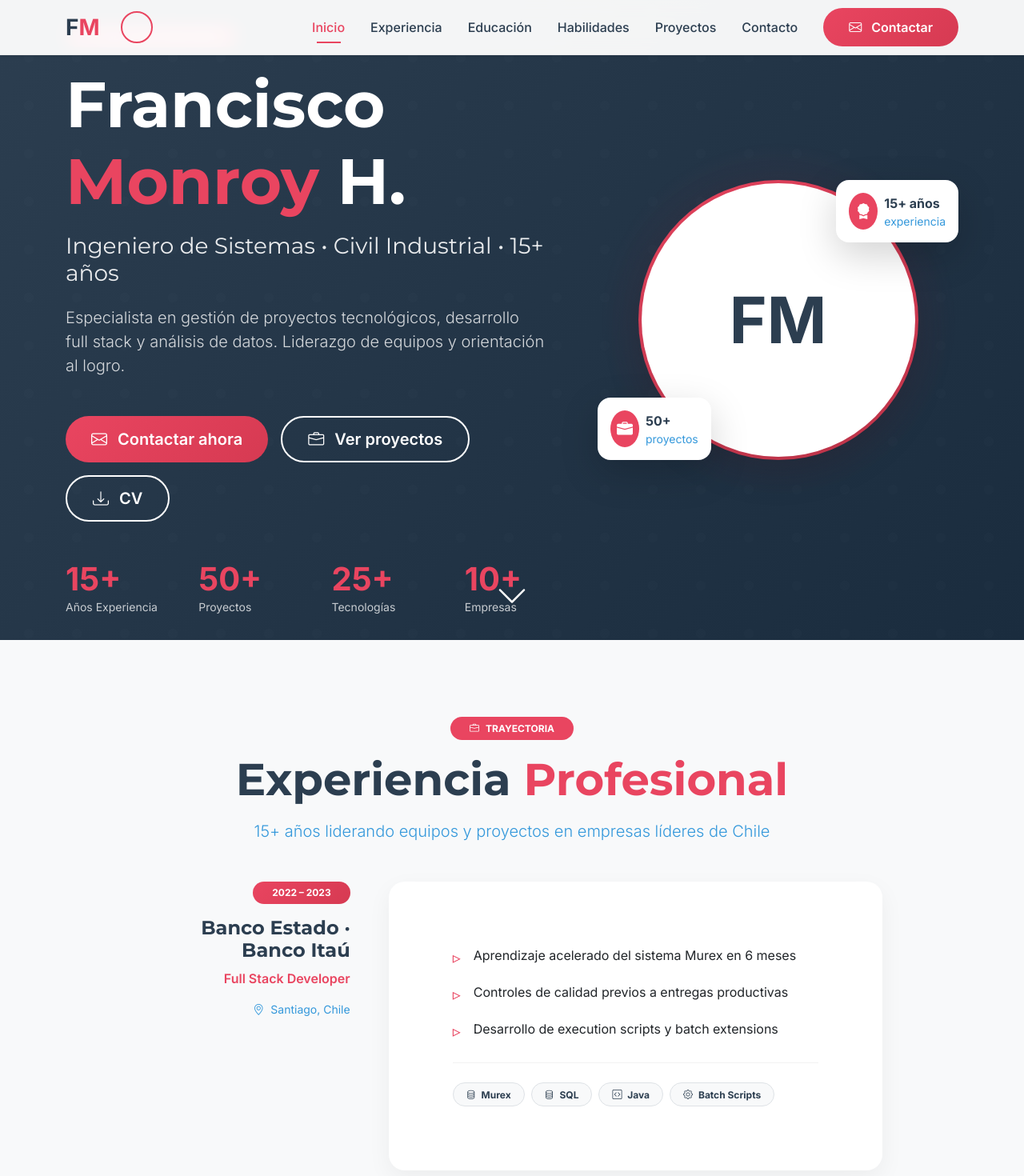
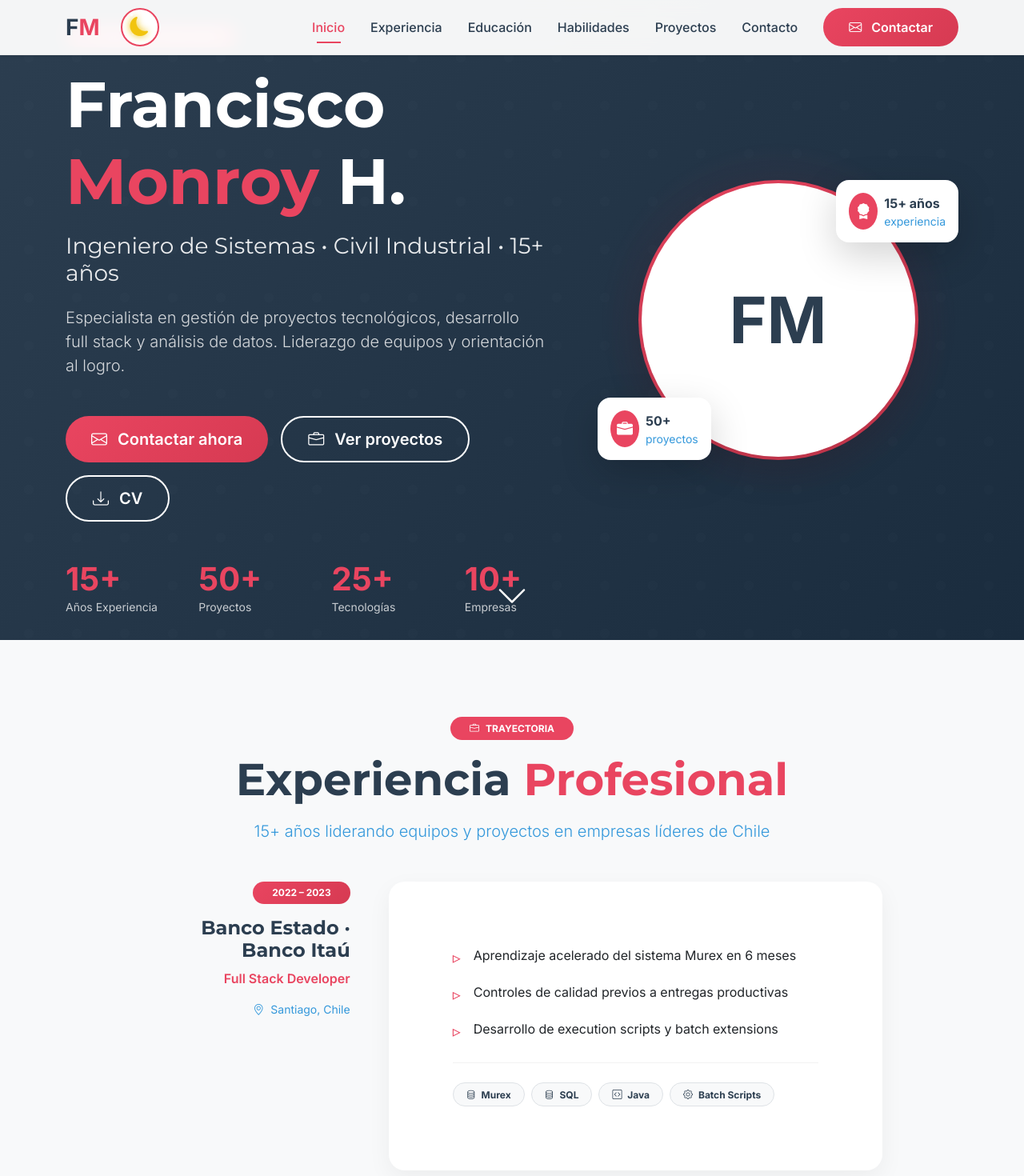
Before and after one commit to fmonroy75/fmonroy-vue, a Vue app: page / in a window 1280 px wide. Shown: the top 1470 px of the page at 80% size. Built offline with nearby package versions, Linux system fonts and the light colour scheme.

Commit message:
mejoras claro oscuro

```diff
--- a/src/assets/styles/main.scss
+++ b/src/assets/styles/main.scss
@@ -2,7 +2,7 @@
 $primary: #1a1a2e;
 $secondary: #16213e;
 $accent: #0f3460;
-$gold: #e94560;
+$gold: #03043b;
 $light: #f1f5f9;
 $dark: #0d1117;
 
--- a/src/components/EducationSection.vue
+++ b/src/components/EducationSection.vue
@@ -70,7 +70,7 @@
                     <p class="text-secondary small mb-0">
                       <i class="bi bi-geo-alt me-1"></i>{{ course.location }}
                     </p>
-                    <span class="badge bg-accent bg-opacity-10 text-accent px-3 py-1 rounded-pill mt-2">
+                    <span class="badge bg-accent bg-opacity-10  text-white px-3 py-1 rounded-pill mt-2">
                       {{ course.category }}
                     </span>
                   </div>
--- a/src/components/ThemeToggle.vue
+++ b/src/components/ThemeToggle.vue
@@ -1,25 +1,25 @@
 <template>
   <button @click="toggleTheme"
-          class="theme-toggle-btn position-relative overflow-hidden"
+          class="theme-toggle-btn"
           :aria-label="themeText"
           :title="themeText">
 
-    <!-- Efecto de brillo -->
-    <span class="shine-effect"></span>
+    <!-- Sol (modo claro) -->
+    <div v-if="!isDark" class="icon-wrapper">
+      <i class="bi bi-sun-fill sun-icon"></i>
+      <span class="sun-rays"></span>
 
-    <!-- Icono animado -->
-    <transition name="theme-icon" mode="out-in">
-      <i :key="themeIcon"
-         :class="['bi', themeIcon, 'fs-5']">
-      </i>
-    </transition>
+    </div>
 
-    <!-- Indicador de estado -->
-    <span class="position-absolute top-0 start-100 translate-middle p-1
-                 rounded-circle status-indicator"
-          :class="isDark ? 'bg-accent' : 'bg-secondary'">
-      <span class="visually-hidden">{{ themeText }}</span>
-    </span>
+    <!-- Luna (modo oscuro) -->
+    <div v-else class="icon-wrapper">
+      <i class="bi bi-moon-fill moon-icon"></i>
+      <span class="stars">
+        <span class="star"></span>
+        <span class="star"></span>
+        <span class="star"></span>
+      </span>
+    </div>
   </button>
 </template>
 
@@ -33,19 +33,17 @@ const toggleTheme = () => {
   themeStore.toggleTheme()
 }
 
-const themeIcon = computed(() => themeStore.themeIcon)
-const themeText = computed(() => themeStore.themeText)
 const isDark = computed(() => themeStore.isDark)
+const themeText = computed(() => isDark.value ? 'Modo claro' : 'Modo oscuro')
 </script>
 
 <style scoped>
 .theme-toggle-btn {
-  width: 40px;
-  height: 40px;
+  width: 48px;
+  height: 48px;
   border-radius: 50%;
-  border: 2px solid #E94560;
-  background: transparent;
-  color: #2C3E50;
+  border: 2px solid #e94560;
+  background: white;
   cursor: pointer;
   position: relative;
   display: flex;
@@ -57,78 +55,150 @@ const isDark = computed(() => themeStore.isDark)
 }
 
 [data-bs-theme="dark"] .theme-toggle-btn {
-  border-color: #FF6B8B;
-  color: #FF6B8B;
+  background: #1e293b;
+  border-color: #ff6b8b;
 }
 
+.icon-wrapper {
+  position: relative;
+  width: 100%;
+  height: 100%;
+  display: flex;
+  align-items: center;
+  justify-content: center;
+}
+
+/* Sol */
+.sun-icon {
+  font-size: 28px;
+  color: #f39c12;
+  animation: pulse 2s ease-in-out infinite;
+}
+
+.sun-rays {
+  position: absolute;
+  top: 50%;
+  left: 50%;
+  width: 100%;
+  height: 100%;
+  transform: translate(-50%, -50%);
+  pointer-events: none;
+}
+
+.sun-rays::before {
+  content: '';
+  position: absolute;
+  top: 50%;
+  left: 50%;
+  width: 100%;
+  height: 100%;
+  border: 2px solid #f39c12;
+  border-radius: 50%;
+  transform: translate(-50%, -50%);
+  animation: sunRays 2s linear infinite;
+}
+
+@keyframes sunRays {
+  0% {
+    opacity: 0.5;
+    transform: translate(-50%, -50%) scale(0.8);
+  }
+  100% {
+    opacity: 0;
+    transform: translate(-50%, -50%) scale(1.5);
+  }
+}
+
+/* Luna */
+.moon-icon {
+  font-size: 24px;
+  color: #f1c40f;
+  filter: drop-shadow(0 0 5px #f1c40f);
+}
+
+.stars {
+  position: absolute;
+  top: 50%;
+  left: 50%;
+  transform: translate(-50%, -50%);
+  width: 100%;
+  height: 100%;
+}
+
+.star {
+  position: absolute;
+  background: white;
+  border-radius: 50%;
+  animation: twinkle 1.5s ease-in-out infinite;
+}
+
+.star:nth-child(1) {
+  width: 3px;
+  height: 3px;
+  top: 5px;
+  left: 10px;
+}
+
+.star:nth-child(2) {
+  width: 4px;
+  height: 4px;
+  top: 15px;
+  right: 8px;
+  animation-delay: 0.5s;
+}
+
+.star:nth-child(3) {
+  width: 2px;
+  height: 2px;
+  bottom: 12px;
+  left: 12px;
+  animation-delay: 1s;
+}
+
+@keyframes twinkle {
+  0%, 100% {
+    opacity: 0.3;
+    transform: scale(1);
+  }
+  50% {
+    opacity: 1;
+    transform: scale(1.2);
+  }
+}
+
+@keyframes pulse {
+  0%, 100% {
+    transform: scale(1);
+  }
+  50% {
+    transform: scale(1.1);
+  }
+}
+
+/* Hover */
 .theme-toggle-btn:hover {
   transform: scale(1.1);
-  box-shadow: 0 0 15px rgba(233, 69, 96, 0.3);
+  box-shadow: 0 5px 15px rgba(233, 69, 96, 0.3);
 }
 
 [data-bs-theme="dark"] .theme-toggle-btn:hover {
-  box-shadow: 0 0 15px rgba(255, 107, 139, 0.3);
+  box-shadow: 0 5px 15px rgba(255, 107, 139, 0.4);
 }
 
-.theme-icon-enter-active,
-.theme-icon-leave-active {
-  transition: all 0.3s cubic-bezier(0.68, -0.55, 0.265, 1.55);
-}
+/* Responsive */
+@media (max-width: 768px) {
+  .theme-toggle-btn {
+    width: 42px;
+    height: 42px;
+    margin: 0 5px;
+  }
 
-.theme-icon-enter-from {
-  opacity: 0;
-  transform: rotate(-180deg) scale(0.5);
-}
+  .sun-icon {
+    font-size: 24px;
+  }
 
-.theme-icon-leave-to {
-  opacity: 0;
-  transform: rotate(180deg) scale(0.5);
-}
-
-.shine-effect {
-  position: absolute;
-  top: -50%;
-  left: -50%;
-  width: 200%;
-  height: 200%;
-  background: linear-gradient(
-    45deg,
-    transparent,
-    rgba(255, 255, 255, 0.2),
-    transparent
-  );
-  transform: rotate(45deg);
-  animation: shine 3s infinite;
-  pointer-events: none;
-}
-
-@keyframes shine {
-  0% { transform: translateX(-100%) rotate(45deg); }
-  20% { transform: translateX(100%) rotate(45deg); }
-  100% { transform: translateX(100%) rotate(45deg); }
-}
-
-.status-indicator {
-  width: 12px;
-  height: 12px;
-  border: 2px solid white;
-  animation: pulse 2s ease-in-out infinite;
-}
-
-.bg-accent {
-  background-color: #E94560 !important;
-}
-
-.bg-secondary {
-  background-color: #95A5A6 !important;
-}
-
-[data-bs-theme="dark"] .bg-accent {
-  background-color: #FF6B8B !important;
-}
-
-@keyframes pulse {
-  0%, 100% { opacity: 1; }
-  50% { opacity: 0.5; }
+  .moon-icon {
+    font-size: 20px;
+  }
 }
 </style>
--- a/src/data/portfolioData.js
+++ b/src/data/portfolioData.js
@@ -9,7 +9,7 @@ export const personalInfo = {
   shortBio: 'Profesional con 15+ años en gestión y liderazgo de equipos, especializado en desarrollo web, gestión de proyectos tecnológicos y análisis de datos.',
   fullBio: 'Ingeniero de Gestión y Sistemas con experiencia en evaluación, gestión, administración e implementación de proyectos tecnológicos y operativos, supervisión de servicios externos, auditoría de procesos, mejora de procesos, análisis de datos, administración de proveedores, administración de presupuesto. Liderazgo, capacidad analítica y orientación al logro. Excelentes habilidades de comunicación, resolución de problemas y gestión de relaciones.',
   location: 'Santiago de Chile',
-  email: 'fmonroy75@outlook.com',
+  email: 'francisco.monroy@gmail.com',
   linkedin: 'https://www.linkedin.com/in/fmonroy75/',
   github: 'https://github.com/fmonroy75',
   cvFile: '/cv-francisco-monroy.pdf',
@@ -266,13 +266,13 @@ export const programmingLanguages = [
     experience: '7+ años',
     description: 'Laravel, Wordpress, APIs'
   },
-  {
+  /*{
     name: 'C#',
     level: 70,
     icon: 'csharp.png',
     experience: '5+ años',
     description: '.NET, ASP.NET, Entity Framework'
-  },
+  },*/
   {
     name: 'SQL',
     level: 95,
@@ -311,20 +311,20 @@ export const frameworks = [
     experience: '4+ años',
     description: 'Vue 3, Composition API, Vuex/Pinia'
   },
-  {
+  /*{
     name: 'React',
     level: 75,
     icon: 'react.png',
     experience: '3+ años',
     description: 'Hooks, Context, Redux'
-  },
-  {
+  },*/
+  /*{
     name: 'Node.js',
     level: 80,
     icon: 'nodejs.png',
     experience: '5+ años',
     description: 'Express, APIs REST, microservicios'
-  },
+  },*/
   {
     name: 'Bootstrap',
     level: 95,
@@ -332,13 +332,13 @@ export const frameworks = [
     experience: '8+ años',
     description: 'Responsive, customización, temas'
   },
-  {
+  /*{
     name: 'Tailwind',
     level: 80,
     icon: 'tailwind.png',
     experience: '2+ años',
     description: 'Utility-first, componentes'
-  },
+  },*/
   {
     name: 'Django',
     level: 70,
@@ -377,14 +377,55 @@ export const tools = [
     experience: '5+ años',
     description: 'APIs, testing, colecciones'
   },
-  {
+ /* {
     name: 'Figma',
     level: 65,
     icon: 'figma.png',
     experience: '2+ años',
     description: 'Diseño, prototipado, colaboración'
+  }*/
+]
+
+export const BD = [
+  {
+    name: 'Oracle',
+    level: 90,
+    icon: 'oracle.png',
+    experience: '8+ años',
+    description: 'Creacion de bases de datos, consultas vistas'
+  },
+  {
+    name: 'SQL Server',
+    level: 90,
+    icon: 'sql.png',
+    experience: '8+ años',
+    description: 'Creacion de bases de datos, consultas vistas'
+  },
+  {
+    name: 'MySQL',
+    level: 90,
+    icon: 'MySQL.png',
+    experience: '8+ años',
+    description: 'Creacion de bases de datos, consultas vistas'
+  },
+  {
+    name: 'FireStore',
+    level: 85,
+    icon: 'firebase.png',
+    experience: '2+ años',
+    description: 'APIs, testing, colecciones'
+  },
+  {
+    name: 'PostgreSQL',
+    level: 85,
+    icon: 'postgresql.png',
+    experience: '2+ años',
+    description: 'APIs, testing, colecciones'
   }
 ]
+
+
+
 
 export const skills = [
   { name: 'Full Stack Development', level: 90, icon: 'bi-code-slash', color: 'primary' },
@@ -404,24 +445,25 @@ export const languages = [
 export const projects = [
   {
     id: 1,
-    title: 'Sistema de Gestión Inmobiliaria',
+    title: 'Landing Page Vincent Alizé',
     category: 'web',
-    categoryLabel: 'Web Development',
-    description: 'Proyecto final de gestión inmobiliaria, permite mostrar propiedades y agregar cuando se requiera.',
-    fullDescription: 'Sistema completo para la gestión de propiedades inmobiliarias. Incluye módulos de administración de propiedades, clientes, contratos de arriendo, reportes y dashboard interactivo desarrollado con Vue 3 y Node.js.',
-    image: 'https://via.placeholder.com/600x400/2C3E50/FFFFFF?text=Gestión+Inmobiliaria',
-    technologies: ['Vue 3', 'Node.js', 'Express', 'MongoDB', 'Bootstrap'],
+    categoryLabel: 'Web Design',
+    description: 'Landing Page para músico Vincent Alizé - Portafolio artístico.',
+    fullDescription: 'Sitio web portfolio para músico profesional. Galería de videos, discografía, fechas de conciertos y tienda integrada con pasarela de pagos.',
+    image: '../src/assets/images/portfolio/vincentalize.jpg',
+    technologies: ['Vue 3', 'Vuetify', 'Firebase', 'Vue Router'],
     features: [
-      'CRUD completo de propiedades',
-      'Búsqueda y filtros avanzados',
-      'Dashboard con métricas',
-      'Autenticación de usuarios',
-      'API RESTful'
+      'Galería multimedia',
+      'Reproductor de música',
+      'Blog de noticias',
+      'Calendario de eventos',
+      'E-commerce básico'
     ],
-    demoUrl: 'https://github.com/fmonroy75/proyecto-inmobiliario',
-    codeUrl: 'https://github.com/fmonroy75/proyecto-inmobiliario',
+    demoUrl: 'https://github.com/fmonroy75/vincent-alize',
+    codeUrl: 'https://github.com/fmonroy75/vincent-alize',
     featured: true,
-    year: 2024
+    year: 2026
+
   },
   {
     id: 2,
@@ -430,7 +472,7 @@ export const projects = [
     categoryLabel: 'Python / Data Science',
     description: 'Proyecto test en Python, simulador de corredor de bolsa con análisis predictivo.',
     fullDescription: 'Aplicación de simulación de inversiones en tiempo real que permite a usuarios practicar estrategias de trading con datos históricos del mercado chileno. Incluye visualización de datos y análisis de riesgo.',
-    image: 'https://via.placeholder.com/600x400/E94560/FFFFFF?text=Simulador+Bolsa',
+    image: '../src/assets/images/portfolio/python-bootcamp.webp',
     technologies: ['Python', 'Pandas', 'NumPy', 'Streamlit', 'Matplotlib'],
     features: [
       'Simulación de compra/venta de acciones',
@@ -442,7 +484,7 @@ export const projects = [
     demoUrl: 'https://github.com/fmonroy75/simulador-bolsa',
     codeUrl: 'https://github.com/fmonroy75/simulador-bolsa',
     featured: true,
-    year: 2024
+    year: 2025
   },
   {
     id: 3,
@@ -451,7 +493,7 @@ export const projects = [
     categoryLabel: 'Web Development',
     description: 'Juegos para practicar oralmente idiomas, supervisados o sin supervisión.',
     fullDescription: 'Plataforma interactiva de juegos educativos para el aprendizaje de idiomas. Incluye reconocimiento de voz, evaluación automática y modo multijugador en tiempo real.',
-    image: 'https://via.placeholder.com/600x400/3498DB/FFFFFF?text=Juegos+Idiomas',
+    image: '../src/assets/images/portfolio/languagelife.jpg',
     technologies: ['Vue 3', 'Web Speech API', 'Node.js', 'Socket.io', 'PostgreSQL'],
     features: [
       'Reconocimiento de voz',
@@ -463,7 +505,7 @@ export const projects = [
     demoUrl: 'https://github.com/fmonroy75/juegos-idiomas',
     codeUrl: 'https://github.com/fmonroy75/juegos-idiomas',
     featured: true,
-    year: 2023
+    year: 2026
   },
   {
     id: 4,
@@ -472,7 +514,7 @@ export const projects = [
     categoryLabel: 'Web Design',
     description: 'Landing Page para fitness Terapias Funcionales - Chikung.',
     fullDescription: 'Landing page profesional para centro de terapias funcionales. Diseño responsive con animaciones suaves, formulario de contacto integrado y optimización SEO.',
-    image: 'https://via.placeholder.com/600x400/1ABC9C/FFFFFF?text=Chikung+Wellness',
+    image: '../src/assets/images/portfolio/tf.jpg',
     technologies: ['HTML5', 'CSS3', 'JavaScript', 'GSAP', 'Bootstrap'],
     features: [
       'Diseño 100% responsive',
@@ -484,28 +526,29 @@ export const projects = [
     demoUrl: 'https://github.com/fmonroy75/chikung-landing',
     codeUrl: 'https://github.com/fmonroy75/chikung-landing',
     featured: false,
-    year: 2023
+    year: 2026
   },
   {
     id: 5,
-    title: 'Landing Page Vincent Alizé',
+    title: 'Sistema de Gestión Inmobiliaria',
     category: 'web',
-    categoryLabel: 'Web Design',
-    description: 'Landing Page para músico Vincent Alizé - Portafolio artístico.',
-    fullDescription: 'Sitio web portfolio para músico profesional. Galería de videos, discografía, fechas de conciertos y tienda integrada con pasarela de pagos.',
-    image: 'https://via.placeholder.com/600x400/9B59B6/FFFFFF?text=Vincent+Alizé',
-    technologies: ['Vue 3', 'Vuetify', 'Firebase', 'Vue Router'],
+    categoryLabel: 'Web Development',
+    description: 'Proyecto final de gestión inmobiliaria, permite mostrar propiedades y agregar cuando se requiera.',
+    fullDescription: 'Sistema completo para la gestión de propiedades inmobiliarias. Incluye módulos de administración de propiedades, clientes, contratos de arriendo, reportes y dashboard interactivo desarrollado con Vue 3 y Node.js.',
+    image: '../src/assets/images/portfolio/python-bootcamp.webp',
+    technologies: ['Vue 3', 'Node.js', 'Express', 'MongoDB', 'Bootstrap'],
     features: [
-      'Galería multimedia',
-      'Reproductor de música',
-      'Blog de noticias',
-      'Calendario de eventos',
-      'E-commerce básico'
+      'CRUD completo de propiedades',
+      'Búsqueda y filtros avanzados',
+      'Dashboard con métricas',
+      'Autenticación de usuarios',
+      'API RESTful'
     ],
-    demoUrl: 'https://github.com/fmonroy75/vincent-alize',
-    codeUrl: 'https://github.com/fmonroy75/vincent-alize',
+    demoUrl: 'https://github.com/fmonroy75/proyecto-inmobiliario',
+    codeUrl: 'https://github.com/fmonroy75/proyecto-inmobiliario',
     featured: false,
-    year: 2022
+    year: 2025
+
   },
   {
     id: 6,
@@ -514,7 +557,7 @@ export const projects = [
     categoryLabel: 'Python',
     description: 'Sistema de administración de arriendo de bodegas industriales.',
     fullDescription: 'Sistema de gestión para arriendo de bodegas industriales. Control de inventario, facturación automática, reportes financieros y dashboard administrativo.',
-    image: 'https://via.placeholder.com/600x400/F39C12/FFFFFF?text=Admin+Bodegas',
+    image: '../src/assets/images/portfolio/python-bootcamp.webp',
     technologies: ['Python', 'Django', 'SQLite', 'Bootstrap', 'Chart.js'],
     features: [
       'Gestión de clientes y contratos',
@@ -526,7 +569,7 @@ export const projects = [
     demoUrl: 'https://github.com/fmonroy75/admin-bodegas',
     codeUrl: 'https://github.com/fmonroy75/admin-bodegas',
     featured: false,
-    year: 2024
+    year: 2025
   }
 ]
 
--- a/src/main.js
+++ b/src/main.js
@@ -4,6 +4,7 @@ import App from './App.vue'
 // Bootstrap y Bootstrap Icons - IMPORTACIÓN CORREGIDA
 import 'bootstrap/dist/css/bootstrap.min.css'
 import 'bootstrap-icons/font/bootstrap-icons.css'
+import 'bootstrap'
 
 // IMPORTANTE: Bootstrap JS debe ir DESPUÉS del CSS
 import 'bootstrap/dist/js/bootstrap.bundle.min.js'
@@ -11,6 +12,7 @@ import 'bootstrap/dist/js/bootstrap.bundle.min.js'
 // Estilos personalizados
 import './style.css'
 import './style-dark.css'  // Modo oscuro
+
 
 // Store del tema
 import { useThemeStore } from './stores/themeStore'
--- a/src/stores/themeStore.js
+++ b/src/stores/themeStore.js
@@ -2,9 +2,10 @@
 import { ref, watch, computed } from 'vue'
 
 const THEME_KEY = 'portfolio-theme-preference'
+const isDark = ref(false)
 
 export const useThemeStore = () => {
-  const isDark = ref(false)
+  //const isDark = ref(false)
 
   // Inicializar tema desde localStorage o preferencia del sistema
   const initTheme = () => {
```
Also changed, not shown: src/components/SkillsSection.vue (+11 -6 lines), src/assets/images/portfolio/python-bootcamp.webp (renamed from src/assets/images/empresas/python-bootcamp.webp).
